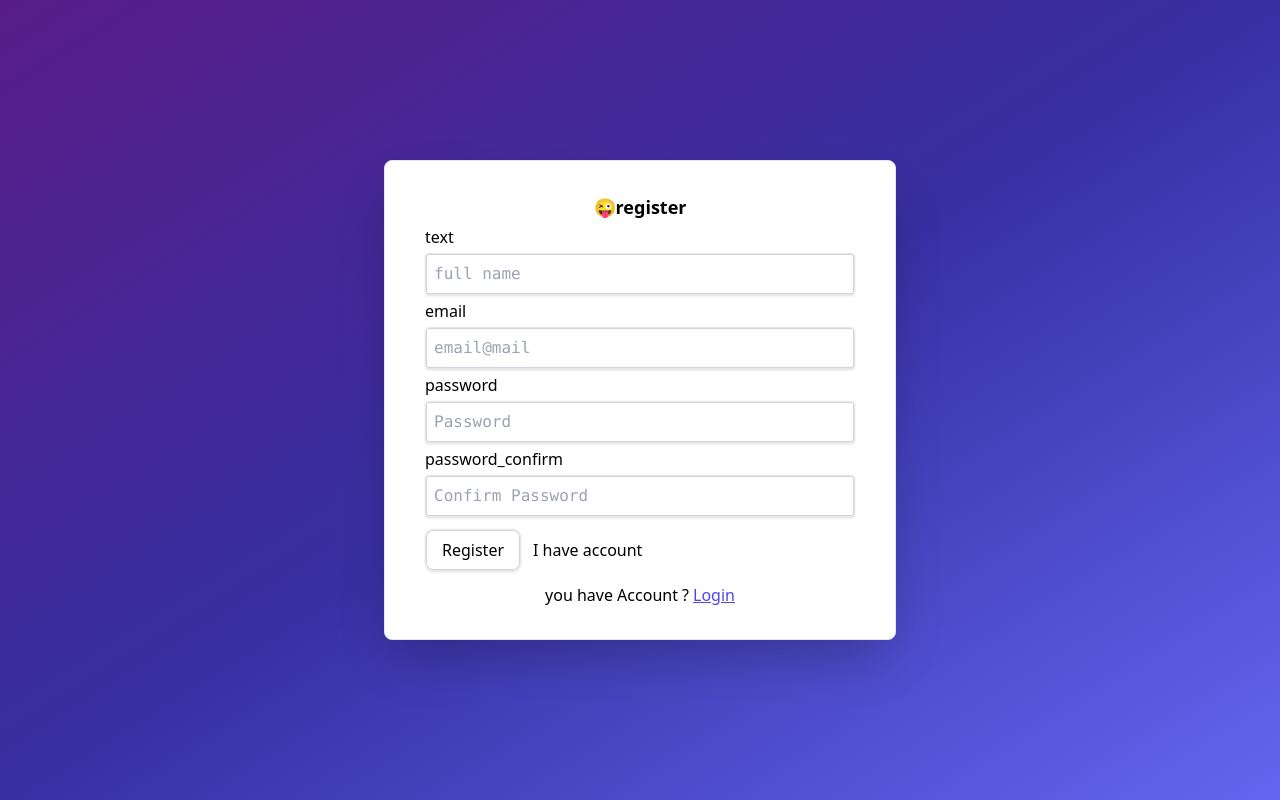
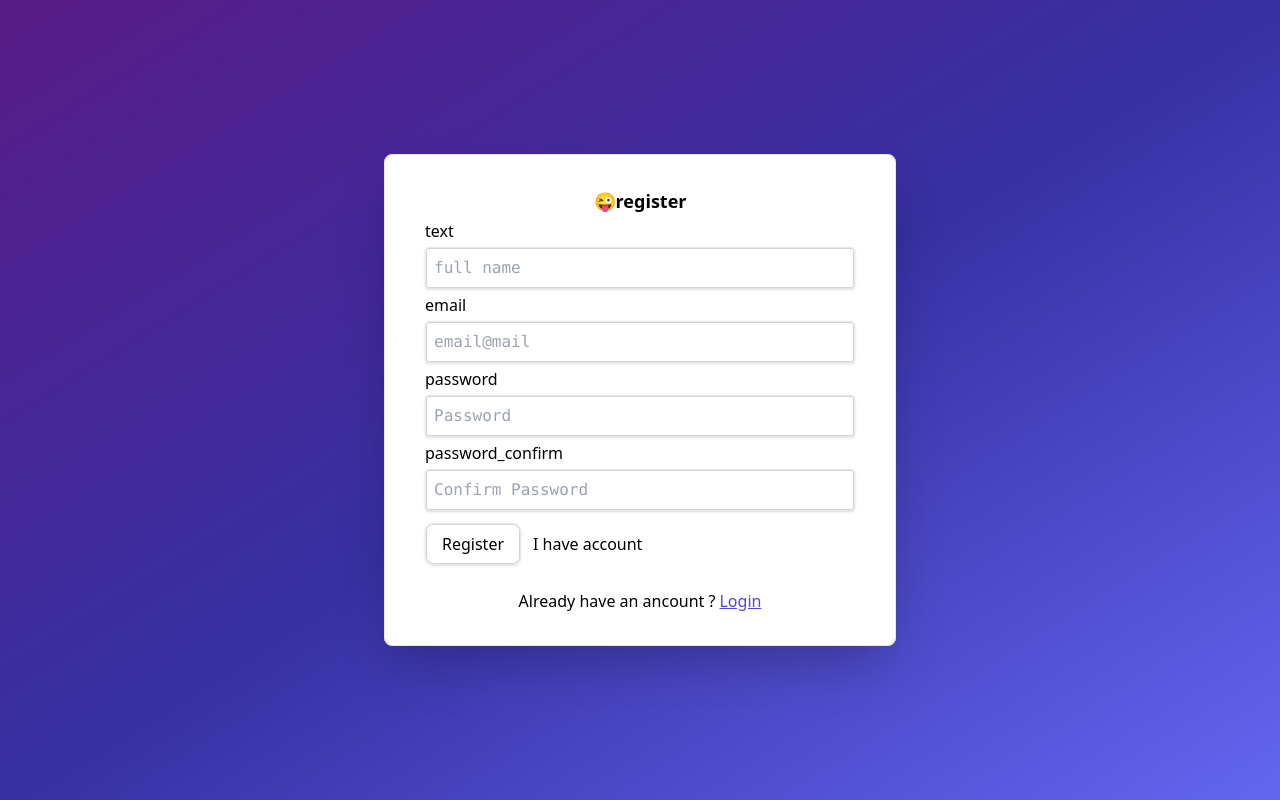
Before and after one commit to habibrifqi/bscr, a React (Vite) app: page /register in a window 1280 px wide. Built offline with nearby package versions, Linux system fonts and the light colour scheme.

Commit message:
perbaikan redering info login dan register

```diff
--- a/src/components/Elements/Input/Input.jsx
+++ b/src/components/Elements/Input/Input.jsx
@@ -7,7 +7,6 @@ const Input = (props) =>{
                 placeholder={placeholder}
                 name ={name}
                 id={name}
-                onfocus
                 className="border w-full py-2 px-2 rounded shadow hover:border-indigo-600 ring-1 ring-inset ring-gray-300 font-mono"
               />
         </>
--- a/src/components/Fragments/FormLogin.jsx
+++ b/src/components/Fragments/FormLogin.jsx
@@ -19,9 +19,6 @@ function FormLogin() {
           </button>
           <a href="#">Forgot Password</a>
         </div>
-        <div className="flex gap-1 pt-3 items-center justify-center">
-        <p>Don't have an Account?</p> <Link className='underline text-indigo-600' to="/register">Register</Link>
-         </div>
       </form>
     </>
   );
--- a/src/components/Fragments/FormRegister.jsx
+++ b/src/components/Fragments/FormRegister.jsx
@@ -26,9 +26,6 @@ function FormRegister() {
           </button>
           <a href="#">I have account</a>
         </div>
-        <div className="flex gap-1 pt-3 items-center justify-center">
-            <p>you have Account ?  {' '}</p> <Link className='underline text-indigo-600' to="/login">Login</Link>
-         </div>
       </form>
     </>
   );
--- a/src/components/Layouts/AuthLayouts.jsx
+++ b/src/components/Layouts/AuthLayouts.jsx
@@ -1,15 +1,35 @@
 import React, { Children } from "react";
 import FormLogin from "../Fragments/FormLogin";
+import { Link } from "react-router-dom";
 
 const AuthLayouts = (props) => {
-    const {children,title} = props
+  const { children, title, type } = props;
   return (
     <>
       <div className="flex items-center justify-center min-h-screen from-purple-900 via-indigo-800 to-indigo-500 bg-gradient-to-br">
         <div className="w-full max-w-lg px-10 py-8 mx-auto bg-white border rounded-lg shadow-2xl">
-        <h3 className="text-lg font-semibold text-center">&#128540;{title}</h3>
+          <h3 className="text-lg font-semibold text-center">
+            &#128540;{title}
+          </h3>
           <div className="max-w-md mx-auto space-y-3">
             {children}
+            <div className="flex gap-1 pt-3 items-center justify-center">
+              <p>
+                {type === "login"
+                  ? "Don't have an Account?"
+                  : " Already have an ancount ?"}
+              </p>
+              {type === "login" && (
+                <Link className="underline text-indigo-600" to="/register">
+                  Register
+                </Link>
+              )}
+              {type === "register" && (
+                <Link className="underline text-indigo-600" to="/login">
+                  Login
+                </Link>
+              )}
+            </div>
           </div>
         </div>
       </div>
--- a/src/pages/login.jsx
+++ b/src/pages/login.jsx
@@ -6,7 +6,7 @@ import FormRegister from "../components/Fragments/FormRegister";
 const LoginPage = () => {
   return (
     <>
-         <AuthLayouts title='login'>
+         <AuthLayouts title='login' type='login'>
             <FormLogin />
         </AuthLayouts>
     </>
--- a/src/pages/register.jsx
+++ b/src/pages/register.jsx
@@ -5,7 +5,7 @@ import FormRegister from '../components/Fragments/FormRegister'
 const RegisterPage = () => {
   return (
     <>
-        <AuthLayouts title='register'>
+        <AuthLayouts title='register' type='register'>
             <FormRegister/>
         </AuthLayouts>
     </>
```
